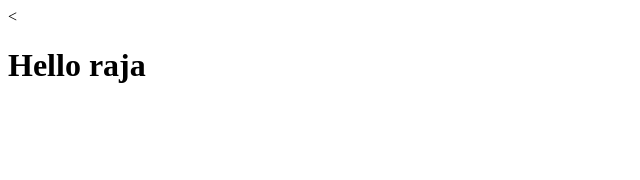
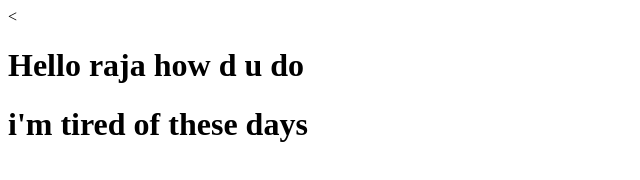
Before and after one commit to MithileshSV/mit-coursera-test, a plain HTML site: page index.html in a window 1280 px wide. Shown: the whole page, without its empty margins (0-640 px from the left). Drawn offline with Linux system fonts and the light colour scheme.

Commit message:
Next version of doc.

```diff
--- a/index.html
+++ b/index.html
@@ -5,6 +5,7 @@
     <title>Hello raja</title>
   </head>
   <body>
-<h1>Hello raja</h1>
+<h1>Hello raja how d u do</h1>
+<h1>i'm tired of these days</h1>
   </body>
 </html>
```
